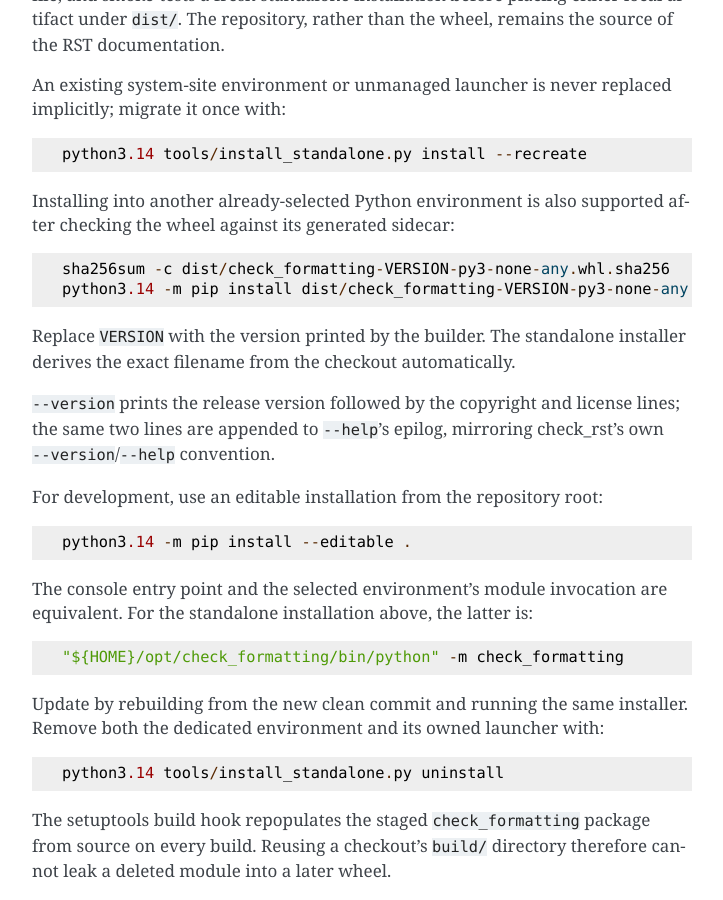
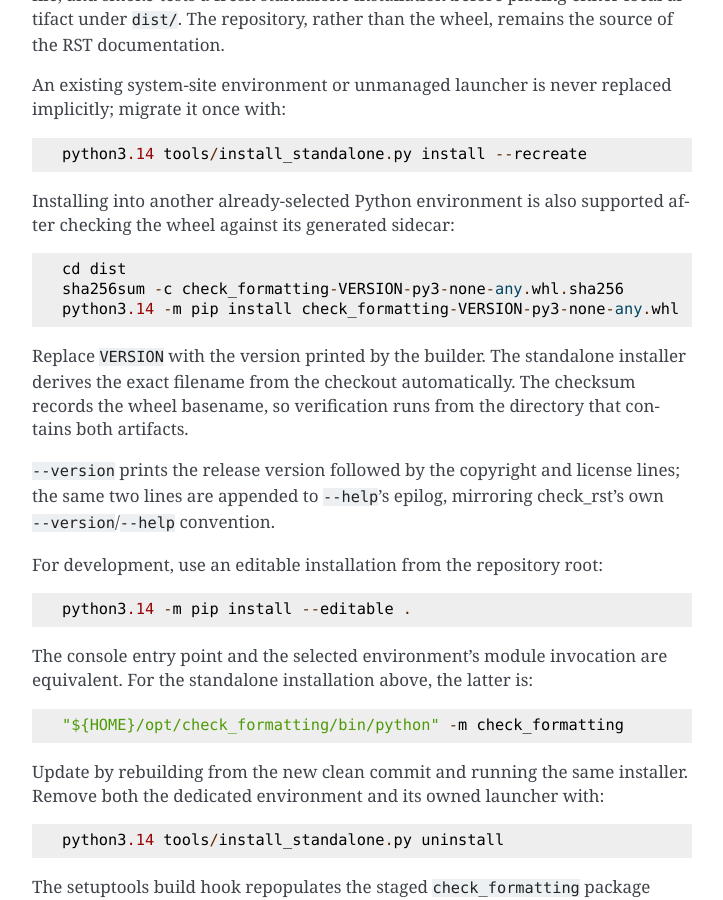
Before and after one commit to dememax/check_formatting, a Sphinx documentation site: the page built from docs/guide.rst, in a window 1280 px wide and 900 px high, scrolled down 1060 px. Shown: the whole window, without its empty margins (388-1111 px from the left). Built offline with Sphinx 7.4.7, drawn with Linux system fonts in a browser that asks for light colours.

Commit message:
docs(distribution): verify checksums from artifact directory
Correct the manual wheel-install example discovered while verifying the original 0.4.0 artifact. The generated sidecar deliberately records the wheel basename so it remains portable with the wheel; sha256sum therefore resolves that name only when run from the directory containing both files.

Make the example enter dist before checking or installing the explicitly selected wheel, and explain why. The project-managed installer was already correct because it resolves the wheel and adjacent sidecar directly.

Validated the documented command against the canonical 0.4.0 wheel and its f7cf890e824a0782baefa6b13491c012aaeb1730222a90bd5a3c96358a8d7d35 digest; check_rst and the warning-free Sphinx build pass.

Co-Authored-By: Codex GPT-5 <noreply@openai.com>

```diff
--- a/docs/guide.rst
+++ b/docs/guide.rst
@@ -57,11 +57,14 @@ implicitly; migrate it once with::
 Installing into another already-selected Python environment is also supported
 after checking the wheel against its generated sidecar::
 
-   sha256sum -c dist/check_formatting-VERSION-py3-none-any.whl.sha256
-   python3.14 -m pip install dist/check_formatting-VERSION-py3-none-any.whl
+   cd dist
+   sha256sum -c check_formatting-VERSION-py3-none-any.whl.sha256
+   python3.14 -m pip install check_formatting-VERSION-py3-none-any.whl
 
 Replace ``VERSION`` with the version printed by the builder. The standalone
-installer derives the exact filename from the checkout automatically.
+installer derives the exact filename from the checkout automatically. The
+checksum records the wheel basename, so verification runs from the directory
+that contains both artifacts.
 
 ``--version`` prints the release version followed by the copyright and
 license lines; the same two lines are appended to ``--help``'s epilog,
```
Also changed, not shown: README.md (+6 -4 lines).
